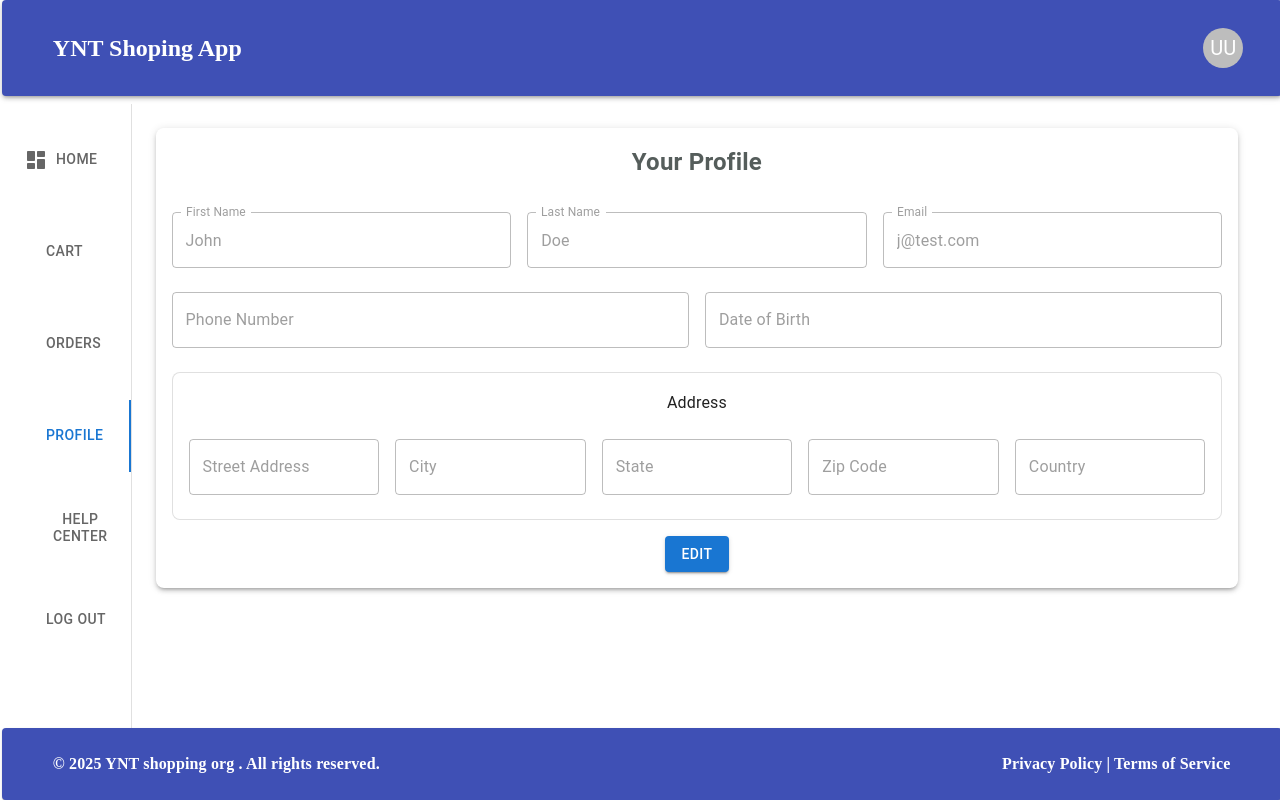
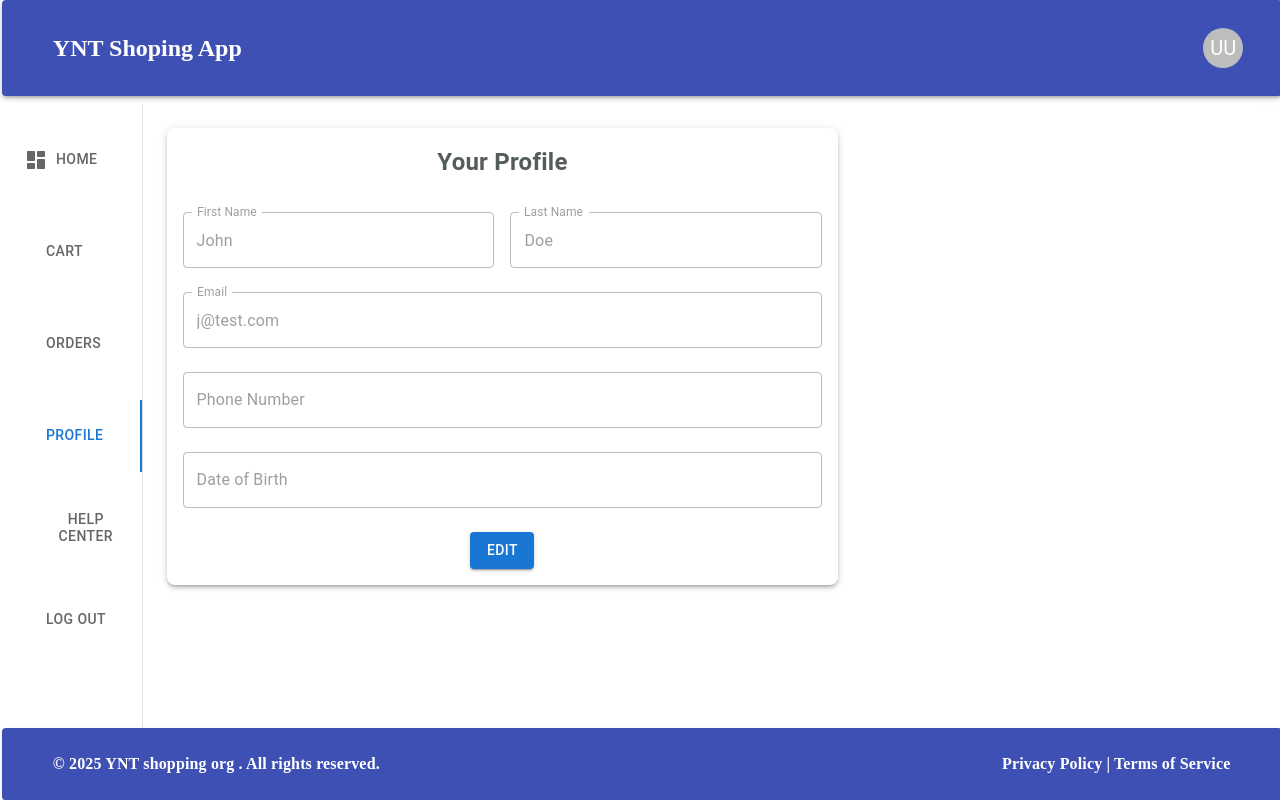
Before and after one commit to Yuvaraj2519/ynt-shop-e-com, a React (Vite) app in the folder front-end/YNT-shop/: page /profile in a window 1280 px wide. Built offline with nearby package versions, Linux system fonts and the light colour scheme; some icons are missing.

Commit message:
changes in profile

```diff
--- a/front-end/YNT-shop/src/component/Pages/Profile.jsx
+++ b/front-end/YNT-shop/src/component/Pages/Profile.jsx
@@ -15,7 +15,7 @@ function ProfilePage() {
   });
 
   return (
-    <Box sx={{ width: "800", padding: 2, borderRadius: 2, boxShadow: 3 }}>
+    <Box sx={{ width: "800", padding: 2, borderRadius: 2, boxShadow: 3 , marginRight: 50}}>
       <Typography
         style={{
           fontSize: "1.5rem",
@@ -45,7 +45,8 @@ function ProfilePage() {
           fullWidth
           disabled={!isEditing}
         />
-        <TextField
+      </Box>
+      <TextField
           label="Email"
           value={user.email}
           onChange={(e) => setUser({ ...user, email: e.target.value })}
@@ -54,8 +55,6 @@ function ProfilePage() {
           fullWidth
           disabled
         />
-      </Box>
-        <Box sx={{ display: "flex", flexDirection: "row", gap: 2 }}>
           <TextField
             label="Phone Number"
             variant="outlined"
@@ -70,56 +69,6 @@ function ProfilePage() {
             fullWidth
             disabled={!isEditing}
           />
-        </Box>
-      <Paper
-        variant="outlined"
-        sx={{ padding: 2, marginTop: 2, borderRadius: 2 }}
-      >
-        <Typography
-          variant="subtitle1"
-          gutterBottom
-          style={{ alignItems: "right" }}
-        >
-          Address
-        </Typography>
-        <Box sx={{ display: "flex", flexDirection: "row", gap: 2 }}>
-          <TextField
-            label="Street Address"
-            variant="outlined"
-            margin="normal"
-            fullWidth
-            disabled={!isEditing}
-          />
-          <TextField
-            label="City"
-            variant="outlined"
-            margin="normal"
-            fullWidth
-            disabled={!isEditing}
-          />
-          <TextField
-            label="State"
-            variant="outlined"
-            margin="normal"
-            fullWidth
-            disabled={!isEditing}
-          />
-          <TextField
-            label="Zip Code"
-            variant="outlined"
-            margin="normal"
-            fullWidth
-            disabled={!isEditing}
-          />
-          <TextField
-            label="Country"
-            variant="outlined"
-            margin="normal"
-            fullWidth
-            disabled={!isEditing}
-          />
-        </Box>
-      </Paper>
       <Button
         variant="contained"
         color="primary"
```
Also changed, not shown: front-end/YNT-shop/src/component/Pages/ProfileView.jsx (deleted, +0 -50 lines).
